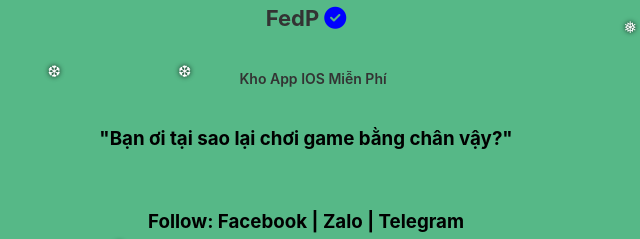
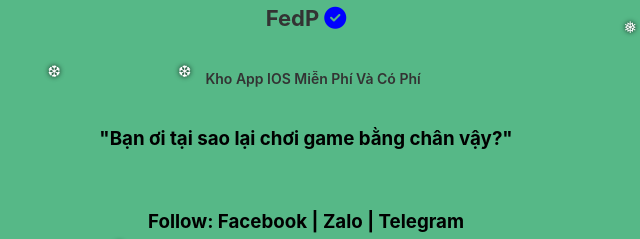
Before and after one commit to FedPHax/fedphax.github.io, a plain HTML site: page index.html in a window 1280 px wide. Shown: the part 122-361 px from the top of the page, 334-974 px from the left. Drawn offline with Linux system fonts and the light colour scheme; a web font is replaced by a local one.

Commit message:
Update index.html
Signed-off-by: Vũ Xuân Phong <139846882+FedPHax@users.noreply.github.com>

```diff
--- a/index.html
+++ b/index.html
@@ -27,7 +27,7 @@ a:hover{color:#5f5f5f}.hide{display:none}@media(min-width:768px){.container{max-
     FedP <i class="fas fa-check-circle" style="color: blue;"></i>
   </h3>
   <div class="desc">
-    <span>Kho App IOS Miễn Phí</span>
+    <span>Kho App IOS Miễn Phí Và Có Phí</span>
   </div>
 </div>
 <h3>"Bạn ơi tại sao lại chơi game bằng chân vậy?"</h3>
```
